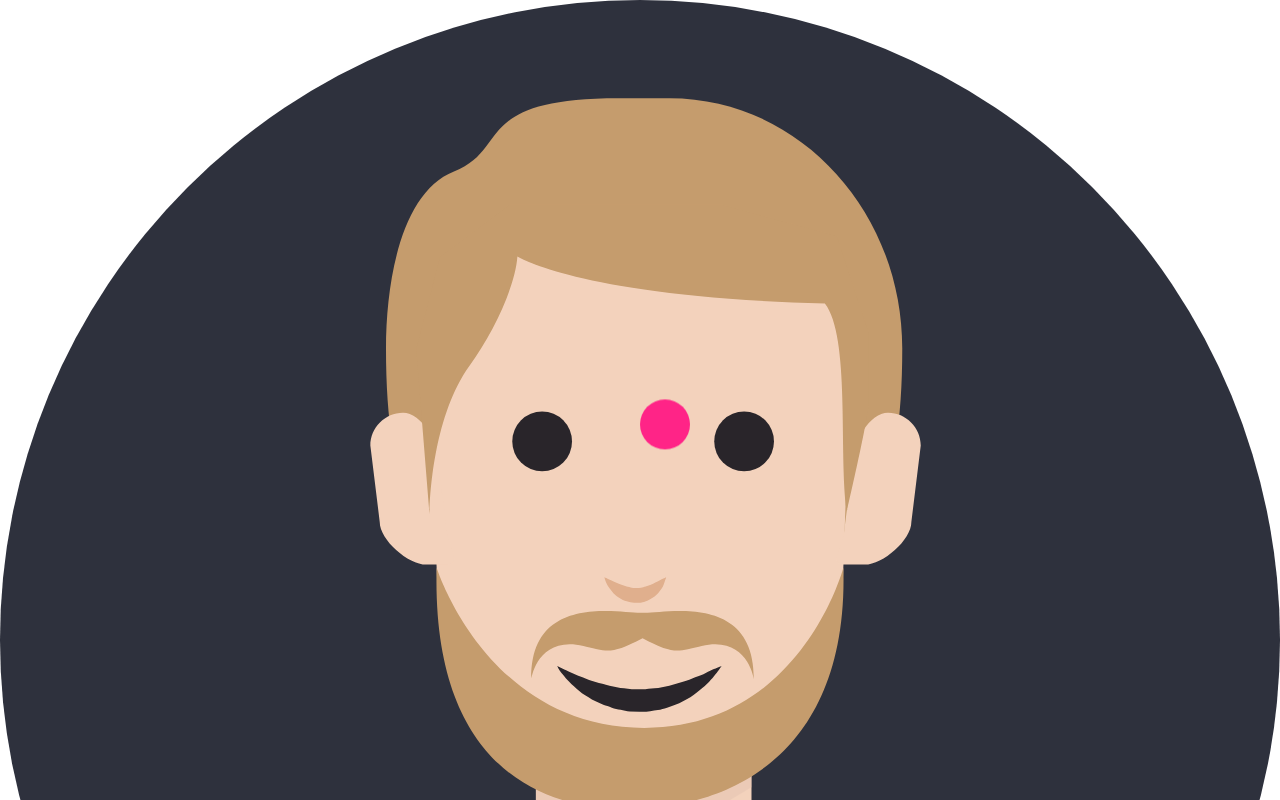
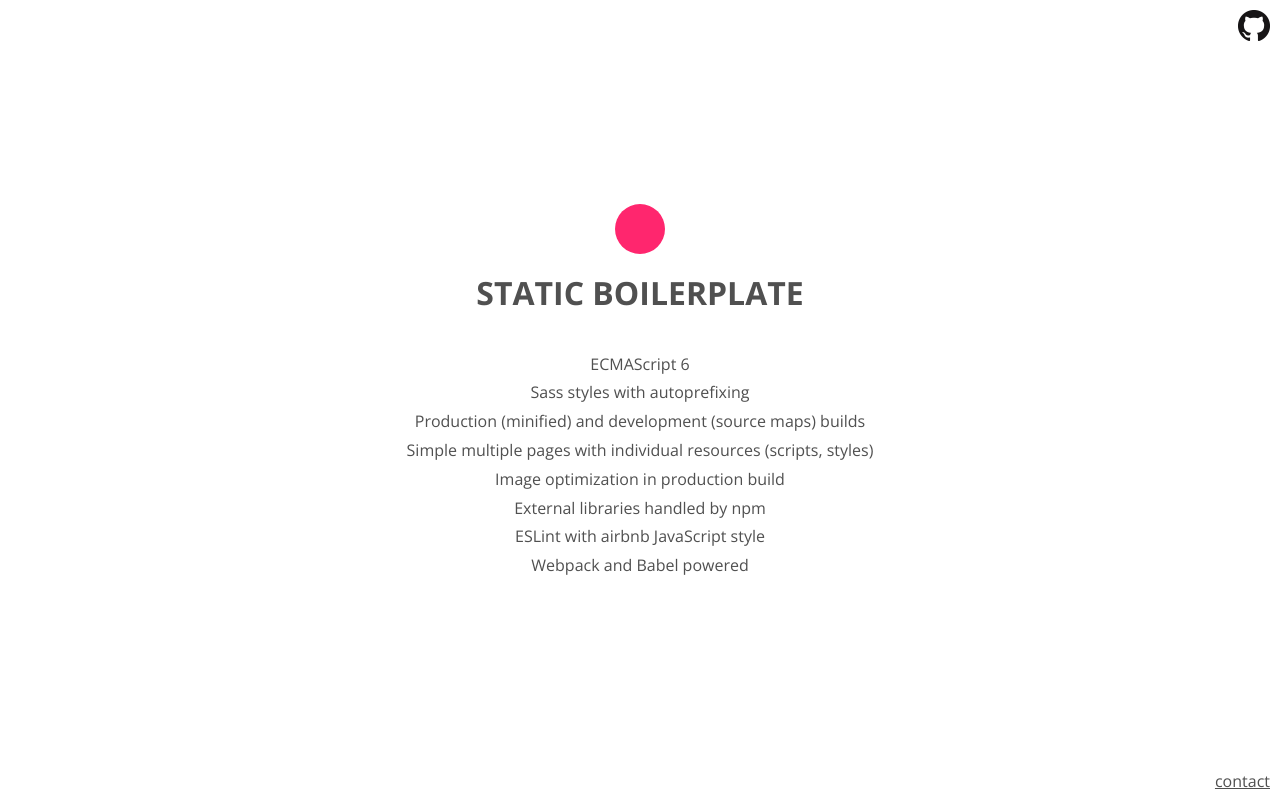
Before and after one commit to straku/static-boilerplate, a website built with webpack: page assets/index.html in a window 1280 px wide. Shown: the top 800 px of the page. Built offline with nearby package versions, Linux system fonts and the light colour scheme.

Commit message:
Simple demo page

```diff
--- a/assets/contact.js
+++ b/assets/contact.js
@@ -2,5 +2,6 @@
 import 'normalize.css/normalize.css'
 
 // website specific styles and scripts
+import './styles/common.scss'
 import './styles/contact.scss'
 import './scripts/contact.js'
--- a/assets/index.html
+++ b/assets/index.html
@@ -1,10 +1,29 @@
 <!doctype html>
 <html>
 <head>
+  <meta charset="utf-8" />
   <title>Static Boilerplate</title>
 </head>
 <body>
-<img src="./images/icon.svg" />
-<div id="bounce"></div>
+<a class="github-link" href="https://github.com/straku/static-boilerplate">
+  <img src="./images/github-mark.png" alt="GitHub">
+</a>
+<article class="main">
+  <div id="animated-thingy"></div>
+  <h1>Static Boilerplate</h1>
+  <ul>
+    <li>ECMAScript 6</li>
+    <li>Sass styles with autoprefixing</li>
+    <li>Production (minified) and development (source maps) builds</li>
+    <li>Simple multiple pages with individual resources (scripts, styles)</li>
+    <li>Image optimization in production build</li>
+    <li>External libraries handled by npm</li>
+    <li>ESLint with airbnb JavaScript style</li>
+    <li>Webpack and Babel powered</li>
+  </ul>
+</article>
+<footer>
+  <a href="./contact.html">contact</a>
+</footer>
 </body>
 </html>
--- a/assets/index.js
+++ b/assets/index.js
@@ -2,5 +2,6 @@
 import 'normalize.css/normalize.css'
 
 // website specific styles and scripts
+import './styles/common.scss'
 import './styles/main.scss'
 import './scripts/main.js'
--- /dev/null
+++ b/assets/styles/common.scss
@@ -0,0 +1,12 @@
+@import url(https://fonts.googleapis.com/css?family=Open+Sans:400,700);
+
+body {
+  font-family: "Open Sans", sans-serif;
+  color: #505050;
+}
+
+.github-link {
+  position: absolute;
+  top: 10px;
+  right: 10px;
+}
--- a/assets/styles/contact.scss
+++ b/assets/styles/contact.scss
@@ -1,3 +1,25 @@
-#contact {
-  background-image: url('../images/icon.svg')
+article {
+  display: flex;
+  align-items: center;
+  justify-content: center;
+  flex-direction: column;
+  height: 100vh;
+  width: 100vw;
+
+  img {
+    width: 220px;
+    height: 220px;
+
+    margin-bottom: 1em;
+  }
+
+  address {
+    text-align: center;
+
+    a {
+      color: inherit;
+      font-style: normal;
+      line-height: 1.6em;
+    }
+  }
 }
--- a/assets/styles/main.scss
+++ b/assets/styles/main.scss
@@ -1,5 +1,5 @@
 $size: 50px;
-$color: #ff2487;
+$color: #ff266e;
 
 @keyframes bounce {
   0%, 20%, 50%, 80%, 100% { transform: translateY(0); }
@@ -7,14 +7,43 @@ $color: #ff2487;
   60% { transform: translateY(-15px); }
 }
 
-#bounce {
-  position: absolute;
-  top: 50%;
-  left: 50%;
-  transform: translate(-50%, -50%);
+#animated-thingy {
   width: $size;
   height: $size;
   border-radius: $size / 2;
   background-color: $color;
   animation: 2s bounce infinite;
 }
+
+article.main {
+  display: flex;
+  align-items: center;
+  justify-content: center;
+  flex-direction: column;
+  height: 100vh;
+  width: 100vw;
+}
+
+h1 {
+  text-transform: uppercase;
+}
+
+ul {
+  text-align: center;
+  list-style: none;
+  padding: 0;
+
+  li {
+    line-height: 1.8em;
+  }
+}
+
+footer {
+  position: absolute;
+  bottom: 10px;
+  right: 10px;
+
+  a {
+    color: inherit;
+  }
+}
--- a/package.json
+++ b/package.json
@@ -4,7 +4,7 @@
   "description": "Simple boilerplate for static webpages.",
   "scripts": {
     "clean": "rimraf build",
-    "start": "npm run clean && webpack-dev-server --no-info --hot --inline --content-base build/ --port 3000",
+    "start": "npm run clean && webpack-dev-server --no-info --inline --content-base build/ --port 3000",
     "build-dev": "npm run clean && cross-env NODE_ENV=development webpack",
     "build": "npm run clean && cross-env NODE_ENV=production webpack"
   },
```
Also changed, not shown: assets/contact.html (+4 -2 lines), assets/images/avatar.svg (renamed from assets/images/icon.svg), assets/images/github-mark.png (added).
